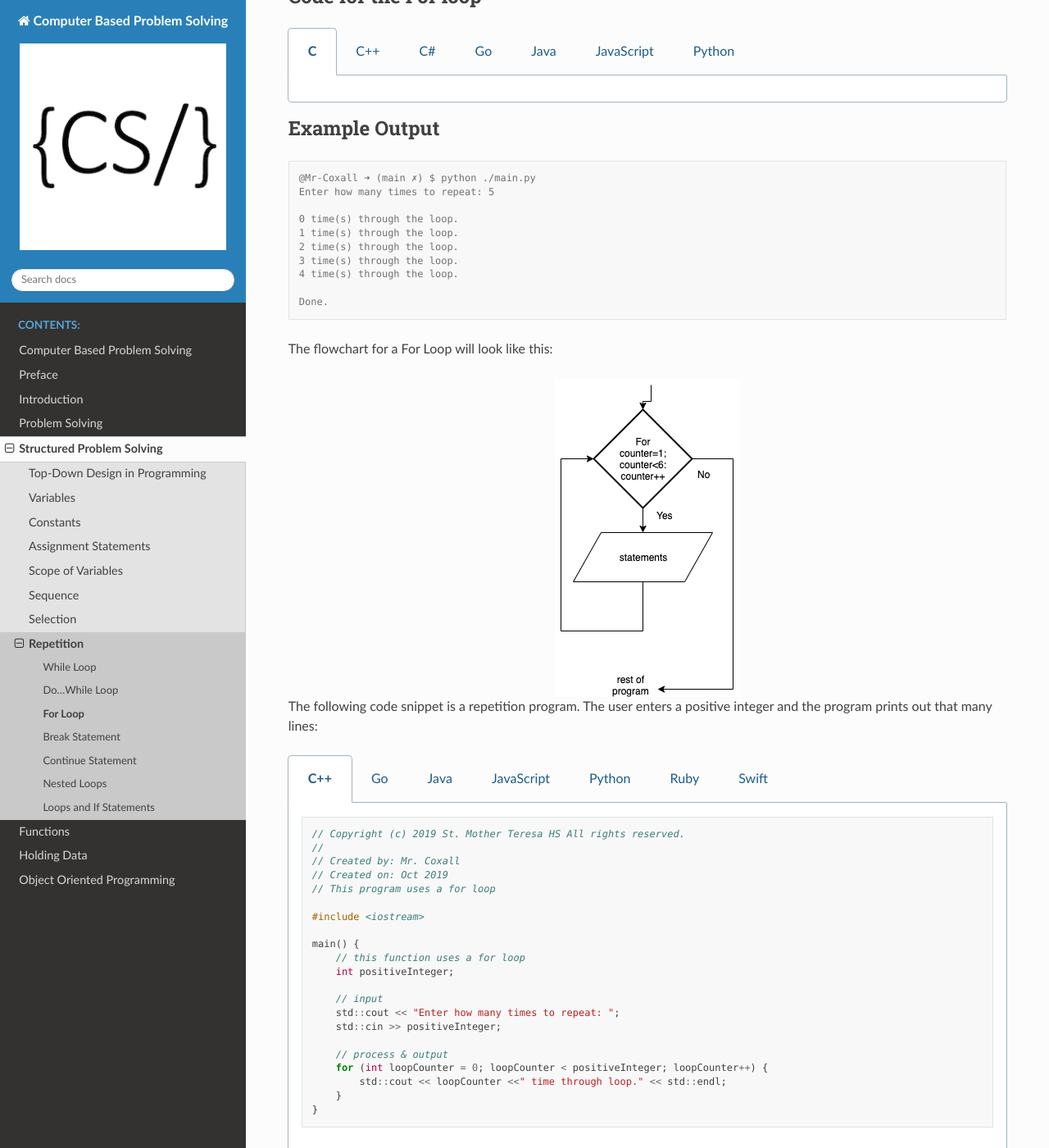
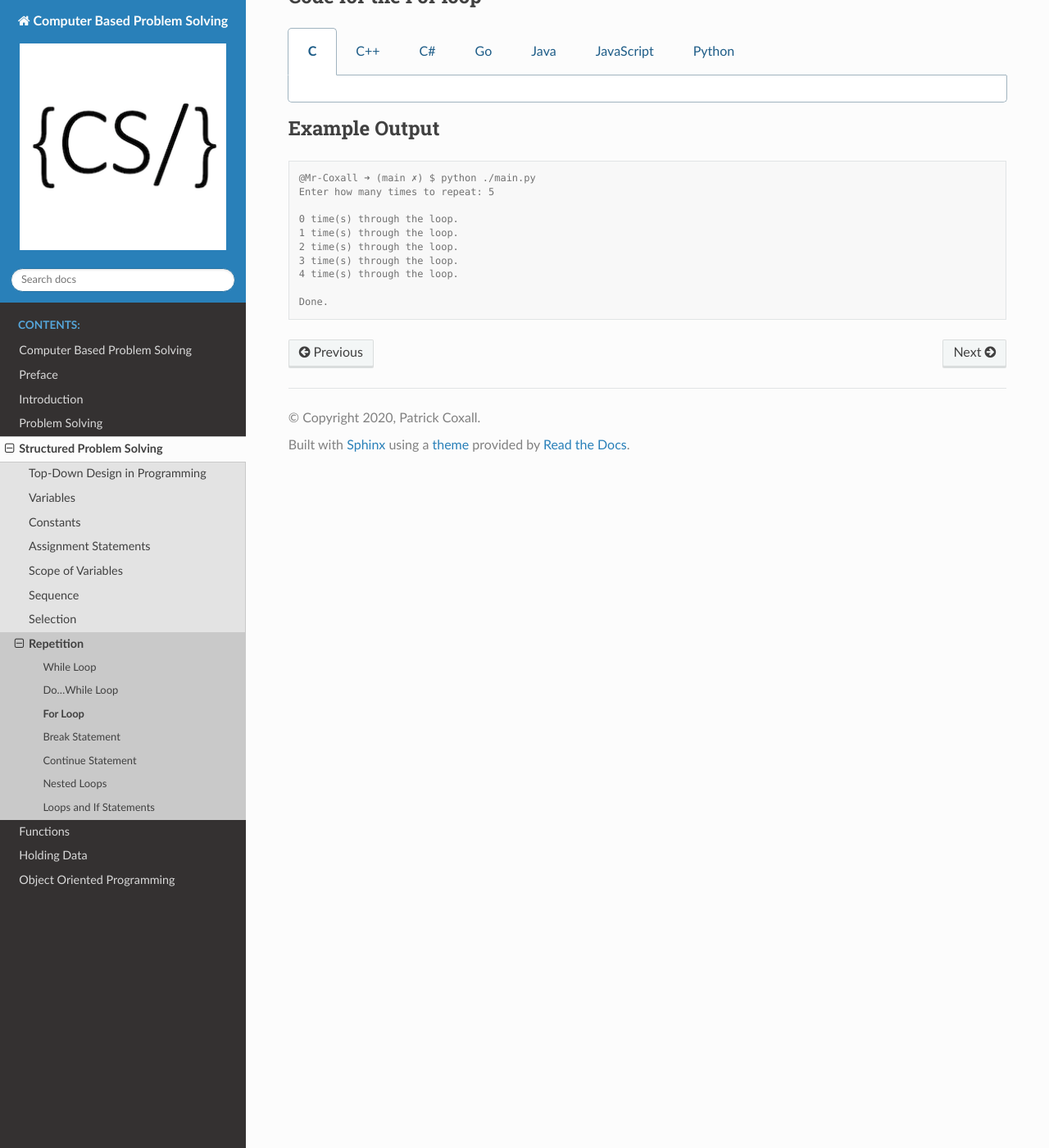
Before and after one commit to Mr-Coxall/Computer-Based-Problem-Solving, a Sphinx documentation site: the page built from docs/structured-problem-solving/for-loop.rst, in a window 1280 px wide and 1400 px high, scrolled down 1974 px. Shown: the whole window at 82% size. Built offline with Sphinx 7.4.7 and the Read the Docs theme 2.0.0, drawn with Linux system fonts in a browser that asks for light colours; pages that are not in the unit, such as notebooks, are missing from menus.

Commit message:
final update

```diff
--- a/docs/structured-problem-solving/for-loop.rst
+++ b/docs/structured-problem-solving/for-loop.rst
@@ -109,110 +109,3 @@ Example Output
 	4 time(s) through the loop.
 
 	Done.
-
-
-
-
-
-
-
-
-
-
-
-
-
-The flowchart for a For Loop will look like this:
-
-.. image:: ./images/for-loop.png
-   :alt: For Loop
-   :align: center
-
-The following code snippet is a repetition program. The user enters a positive integer and the program prints out that many lines:
-
-.. tabs::
-
-  .. group-tab:: C++
-
-    .. code-block:: C++
-
-		// Copyright (c) 2019 St. Mother Teresa HS All rights reserved.
-		//
-		// Created by: Mr. Coxall
-		// Created on: Oct 2019
-		// This program uses a for loop
-
-		#include <iostream>
-
-		main() {
-		    // this function uses a for loop
-		    int positiveInteger;
-
-		    // input
-		    std::cout << "Enter how many times to repeat: ";
-		    std::cin >> positiveInteger;
-
-		    // process & output
-		    for (int loopCounter = 0; loopCounter < positiveInteger; loopCounter++) {
-		        std::cout << loopCounter <<" time through loop." << std::endl;
-		    }
-		}
-
-
-  .. group-tab:: Go
-
-    .. code-block:: Go
-
-      // for loop
-
-  .. group-tab:: Java
-
-    .. code-block:: Java
-
-      // for loop
-
-
-  .. group-tab:: JavaScript
-
-    .. code-block:: JavaScript
-
-      // for loop
-
-  .. group-tab:: Python
-
-    .. code-block:: Python
-
-		#!/usr/bin/env python3
-
-		# Created by: Mr. Coxall
-		# Created on: Oct 2019
-		# This program uses a for loop
-
-
-		def main():
-		    # this function uses a for loop
-
-		    # input
-		    positive_integer = int(input("Enter how many times to repeat: "))
-		    print("")
-
-		    # process & output
-		    for loop_counter in range(positive_integer):
-		        print("{0} time through loop.".format(loop_counter))
-
-
-		if __name__ == "__main__":
-		    main()
-
-
-  .. group-tab:: Ruby
-
-    .. code-block:: Ruby
-
-      // for loop
-
-  .. group-tab:: Swift
-
-    .. code-block:: Swift
-
-      // for loop
```
